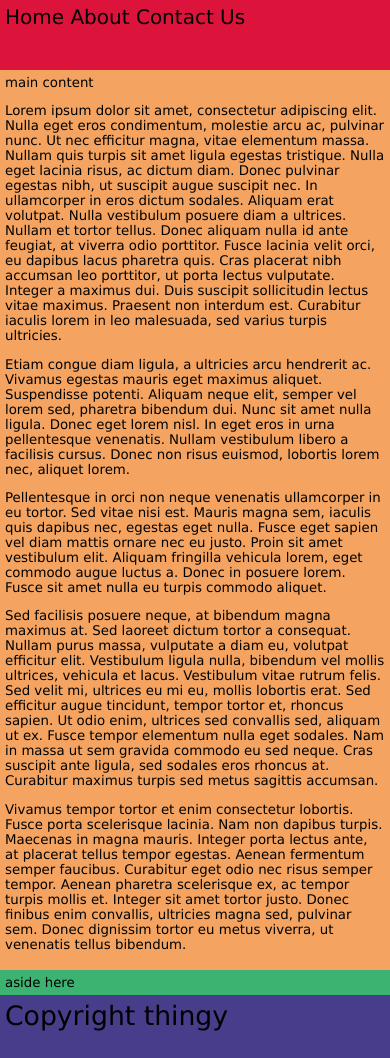
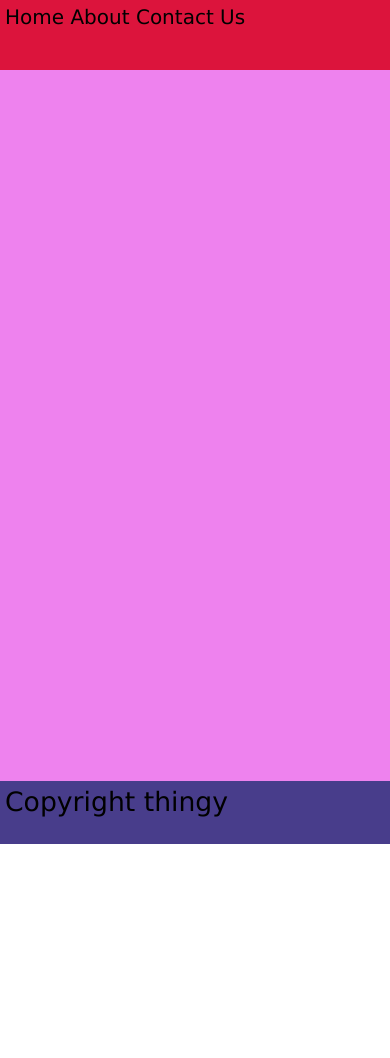
Before and after one commit to mikehans/FE-meetup-flexbox, a plain HTML site: page demos/examples/3 - layout/page_layout2.html in a window 390 px wide. After the commit the page ends 844 px from the top, so only its background shows below. Drawn offline with Linux system fonts and the light colour scheme.

Commit message:
file moves. updates

```diff
--- a/demos/demo3/styles2.css
+++ /dev/null
@@ -1,50 +0,0 @@
-body{
-	margin: 0;
-	margin-left: 5px;
-	font-size: 10pt;
-	font-family: Verdana, Geneva, Tahoma, sans-serif;
-}
-.wrapper {
-	height: 100vh;
-	width: 99vw;
-}
-header {
-	background-color: chocolate;
-	font-size: 15pt;
-	height: 3em;
-}
-
-footer {
-	background-color: darkslateblue;
-	position: absolute;
-	bottom: 0;
-	font-size: 20pt;
-	height: 2em;
-	width: 99vw;
-}
-
-.container{
-	display: flex;
-	align-items: stretch;
-	background-color:  violet;
-	height: calc(100vh - (2em * 2) - (3em * 1.5));
-}
-
-aside {
-	background-color: mediumseagreen;
-}
-
-main {
-	background-color: olivedrab;
-	flex-grow: 1;
-}
-
-@media (max-width: 767px){
-	.container{
-		flex-direction: column;
-	}
-
-	aside {
-		order: 1;
-	}
-}
--- /dev/null
+++ b/demos/examples/2 - layout/styles2.css
@@ -0,0 +1,56 @@
+body {
+    margin: 0;
+    margin-left: 5px;
+    font-size: 10pt;
+    font-family: Verdana, Geneva, Tahoma, sans-serif;
+}
+
+.wrapper {
+    height: 100vh;
+    width: 99vw;
+}
+
+header {
+    background-color: chocolate;
+    font-size: 15pt;
+    height: 3em;
+}
+
+footer {
+    background-color: darkslateblue;
+    position: absolute;
+    bottom: 0;
+    font-size: 20pt;
+    height: 2em;
+    width: 99vw;
+}
+
+.container {
+    display: flex;
+    align-items: stretch;
+    background-color: violet;
+    height: calc(100vh - (2em * 2) - (3em * 1.5));
+}
+
+aside {
+    background-color: mediumseagreen;
+}
+
+main {
+    background-color: olivedrab;
+    flex-grow: 1;
+}
+
+@media (min-width: 768px){
+	main {
+		order: 1;
+	}
+}
+@media (max-width: 767px) {
+    .container {
+        flex-direction: column;
+    }
+    aside {
+        order: 0;
+    }
+}
--- a/demos/demo3/page_layout2.html
+++ b/demos/examples/3 - layout/page_layout2.html
@@ -19,7 +19,7 @@
 			</nav>
 		</header>
 		<div class="container">
-			<main>
+			<!-- <main>
 				main content
 				<p>Lorem ipsum dolor sit amet, consectetur adipiscing elit. Nulla eget eros condimentum, molestie arcu ac, pulvinar nunc.
 					Ut nec efficitur magna, vitae elementum massa. Nullam quis turpis sit amet ligula egestas tristique. Nulla eget lacinia
@@ -29,7 +29,16 @@
 					leo porttitor, ut porta lectus vulputate. Integer a maximus dui. Duis suscipit sollicitudin lectus vitae maximus. Praesent
 					non interdum est. Curabitur iaculis lorem in leo malesuada, sed varius turpis ultricies.</p>
 
-				<p>Etiam congue diam ligula, a ultricies arcu hendrerit ac. Vivamus egestas mauris eget maximus aliquet. Suspendisse potenti.
+			</main>
+			<aside>
+				aside here
+			</aside> -->
+		</div>
+		<footer>
+			<span>Copyright thingy</span>
+		</footer>
+	</div>
+				<!-- <p>Etiam congue diam ligula, a ultricies arcu hendrerit ac. Vivamus egestas mauris eget maximus aliquet. Suspendisse potenti.
 					Aliquam neque elit, semper vel lorem sed, pharetra bibendum dui. Nunc sit amet nulla ligula. Donec eget lorem nisl.
 					In eget eros in urna pellentesque venenatis. Nullam vestibulum libero a facilisis cursus. Donec non risus euismod, lobortis
 					lorem nec, aliquet lorem.</p>
@@ -50,16 +59,7 @@
 					in magna mauris. Integer porta lectus ante, at placerat tellus tempor egestas. Aenean fermentum semper faucibus. Curabitur
 					eget odio nec risus semper tempor. Aenean pharetra scelerisque ex, ac tempor turpis mollis et. Integer sit amet tortor
 					justo. Donec finibus enim convallis, ultricies magna sed, pulvinar sem. Donec dignissim tortor eu metus viverra, ut
-					venenatis tellus bibendum. </p>
-			</main>
-			<aside>
-				aside here
-			</aside>
-		</div>
-		<footer>
-			<span>Copyright thingy</span>
-		</footer>
-	</div>
+					venenatis tellus bibendum. </p>  -->
 </body>
 
 </html>
--- a/demos/demo3/styles4.css
+++ b/demos/examples/3 - layout/styles4.css
@@ -31,7 +31,7 @@ footer {
 
 .container{
 	display: flex;
-	align-items: stretch;
+	/* align-items: flex-start; */
 	/* flex-basis worked for all except IE11. min-height works for IE11, Edge, Firefox  */
 	/* flex-basis: calc(100vh - ((3em * 1.5) + (2em * 2) + 10px + 10px)); */
 	min-height: calc(100vh - ((3em * 1.5) + (2em * 2) + 10px + 10px));
```
Also changed, not shown: demos/examples/2 - layout/page_layout.html (renamed from demos/demo3/page_layout.html, +7 -3 lines), demos/demo3/styles.css (deleted), demos/examples/1 - navbar/navbar.html (renamed from demos/examples/navbar.html), demos/examples/index.html (renamed from demos/demo3/index.html), demos/examples/page-layout.html (deleted), demos/examples/styles3.css (renamed from demos/demo3/styles3.css), 2 other files.
